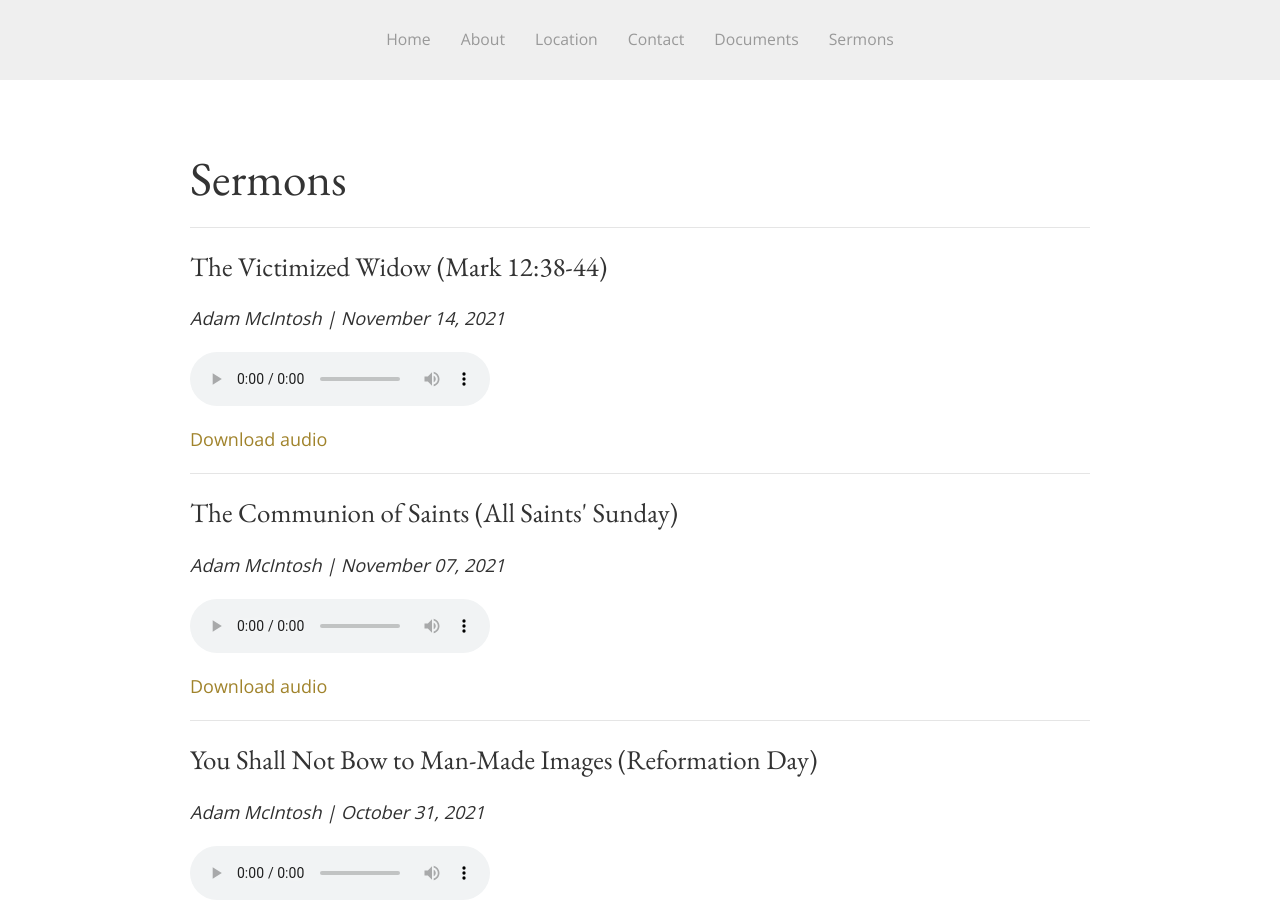
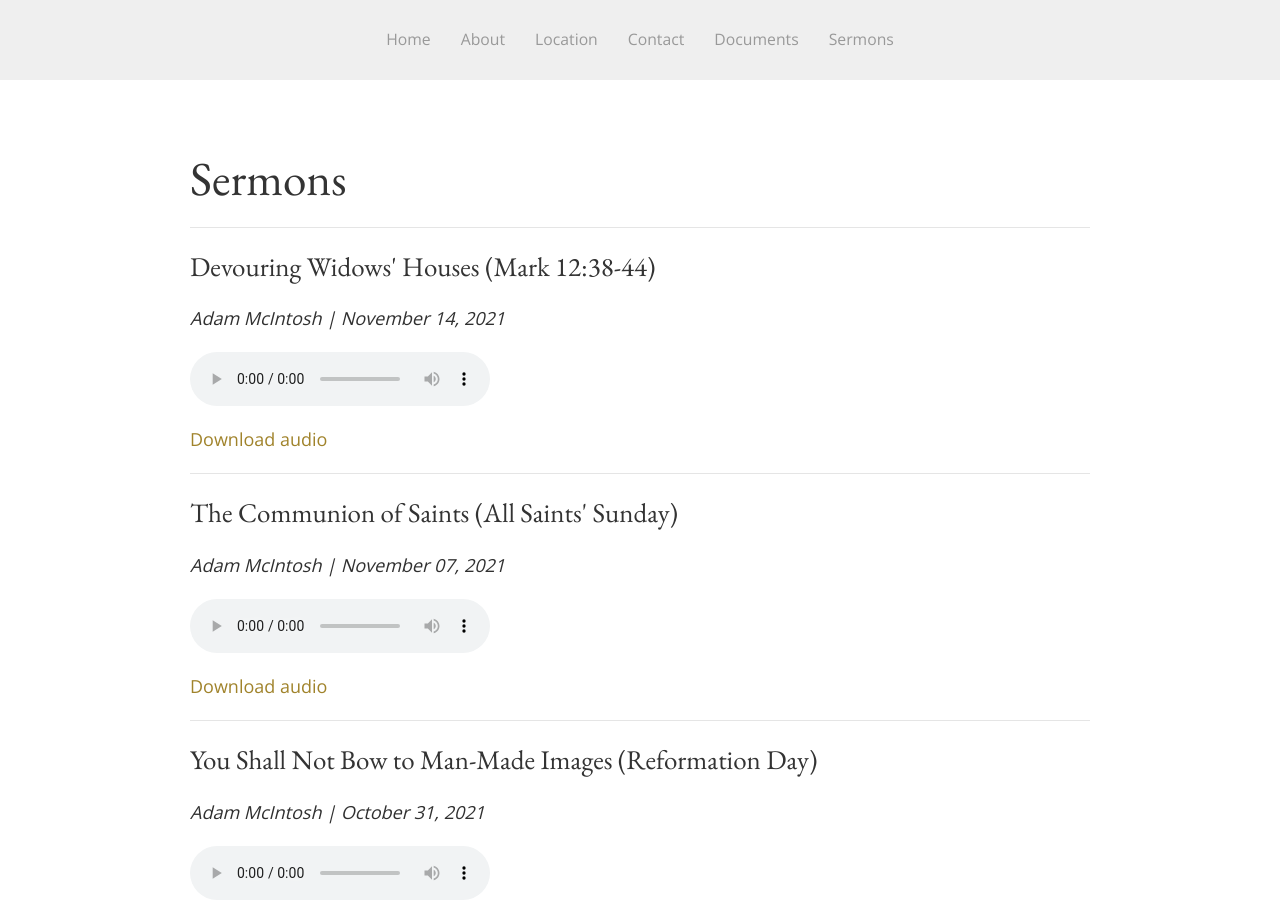
Before and after one commit to SaintDavidsChurch/website, a Jekyll site: the page built from sermons.html, in a window 1280 px wide and 900 px high. Built offline with Jekyll 4.4.1, drawn with Linux system fonts in a browser that asks for light colours.

Commit message:
Updated by InferCMS

```diff
--- a/_data/sermons.yml
+++ b/_data/sermons.yml
@@ -158,7 +158,7 @@
   date: '2021-11-07'
   preacher: Adam McIntosh
   audio_file: https://saintdavids.church/assets/sermons/2021/November/Adam-McIntosh_Nov7-2021_AllSaints.mp3
-- title: The Victimized Widow (Mark 12:38-44)
+- title: Devouring Widows' Houses (Mark 12:38-44)
   date: '2021-11-14'
   preacher: Adam McIntosh
   audio_file: https://saintdavids.church/assets/sermons/2021/November/Adam-McIntosh_Nov14-2021_Mark12.38-44.mp3
```
